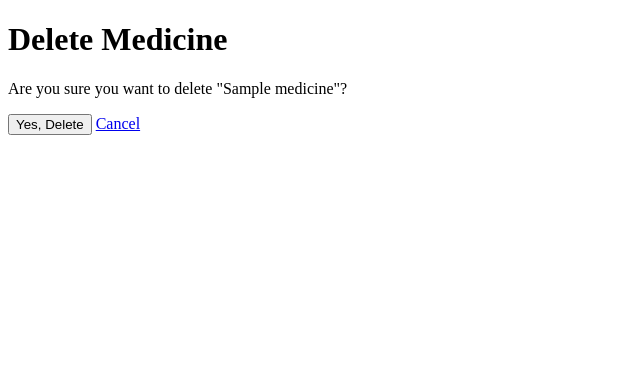
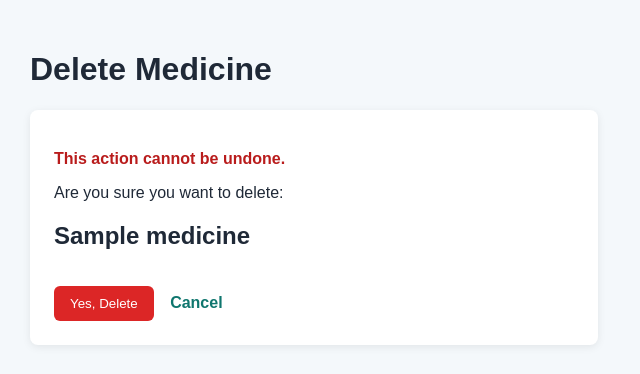
Before and after one commit to vfb-dev/medistock, a Django app: page /medicines/1/delete/ in a window 1280 px wide. Shown: the top 374 px of the page, without its empty margins (0-640 px from the left). Run offline with Django 5.2, Linux system fonts and the light colour scheme; tables that the repository leaves empty hold one stand-in row (values such as "Sample post").

Commit message:
better delete page

```diff
--- a/templates/inventory/medicine_confirm_delete.html
+++ b/templates/inventory/medicine_confirm_delete.html
@@ -2,16 +2,61 @@
 <html>
 <head>
     <title>Delete Medicine - MediStock</title>
+    <style>
+        body {
+            font-family: Arial, sans-serif;
+            background: #f4f8fb;
+            margin: 0;
+            padding: 30px;
+            color: #1f2937;
+        }
+
+        .box {
+            background: white;
+            padding: 24px;
+            border-radius: 8px;
+            max-width: 520px;
+            box-shadow: 0 2px 8px rgba(0,0,0,0.08);
+        }
+
+        .warning {
+            color: #b91c1c;
+            font-weight: bold;
+        }
+
+        button {
+            margin-top: 16px;
+            padding: 10px 16px;
+            background: #dc2626;
+            color: white;
+            border: none;
+            border-radius: 6px;
+            cursor: pointer;
+        }
+
+        a {
+            color: #0f766e;
+            text-decoration: none;
+            font-weight: bold;
+            margin-left: 12px;
+        }
+    </style>
 </head>
 <body>
     <h1>Delete Medicine</h1>
 
-    <p>Are you sure you want to delete "{{ medicine.name }}"?</p>
+    <div class="box">
+        <p class="warning">This action cannot be undone.</p>
 
-    <form method="post">
-        {% csrf_token %}
-        <button type="submit">Yes, Delete</button>
-        <a href="/medicines/">Cancel</a>
-    </form>
+        <p>Are you sure you want to delete:</p>
+
+        <h2>{{ medicine.name }}</h2>
+
+        <form method="post">
+            {% csrf_token %}
+            <button type="submit">Yes, Delete</button>
+            <a href="/medicines/">Cancel</a>
+        </form>
+    </div>
 </body>
 </html>
```
